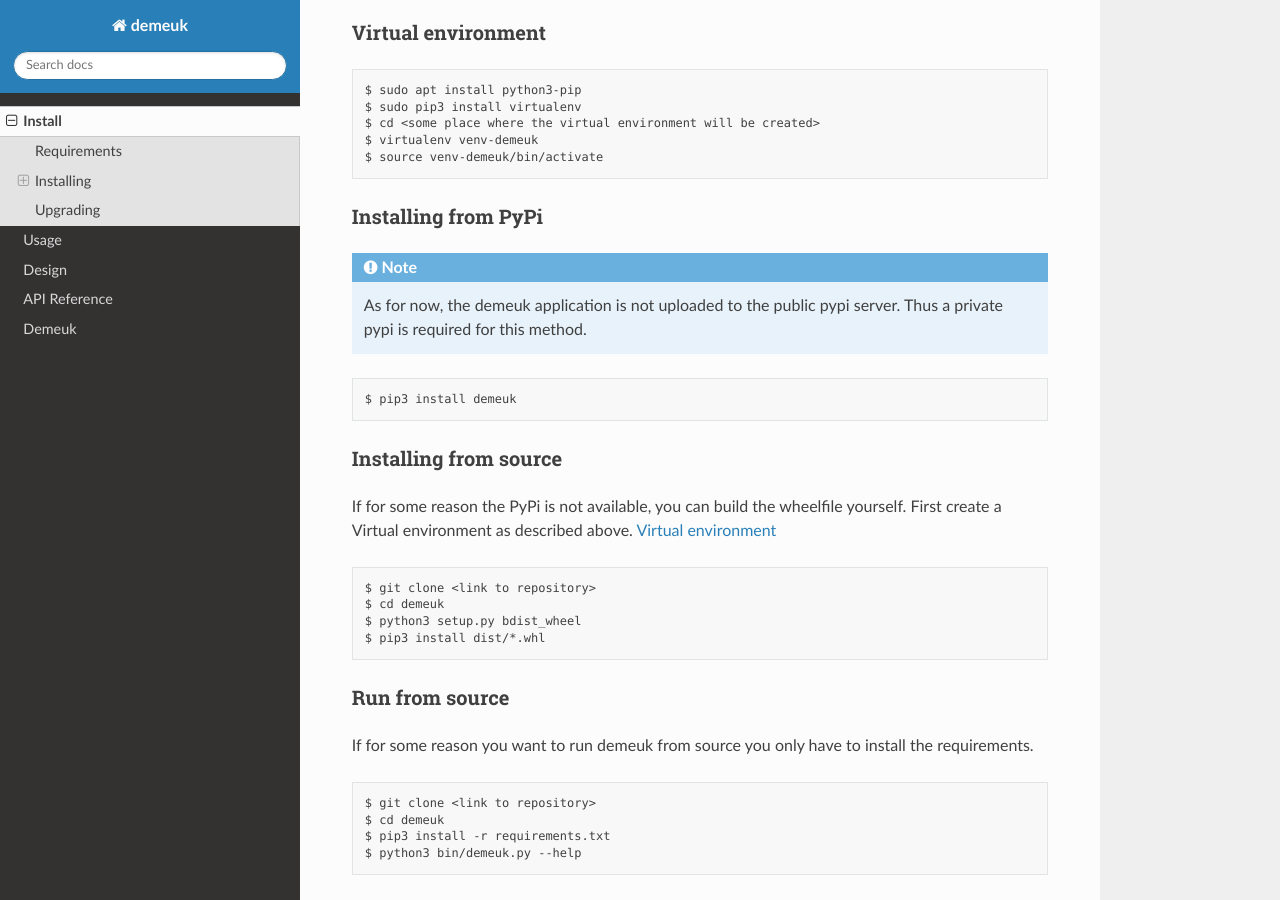
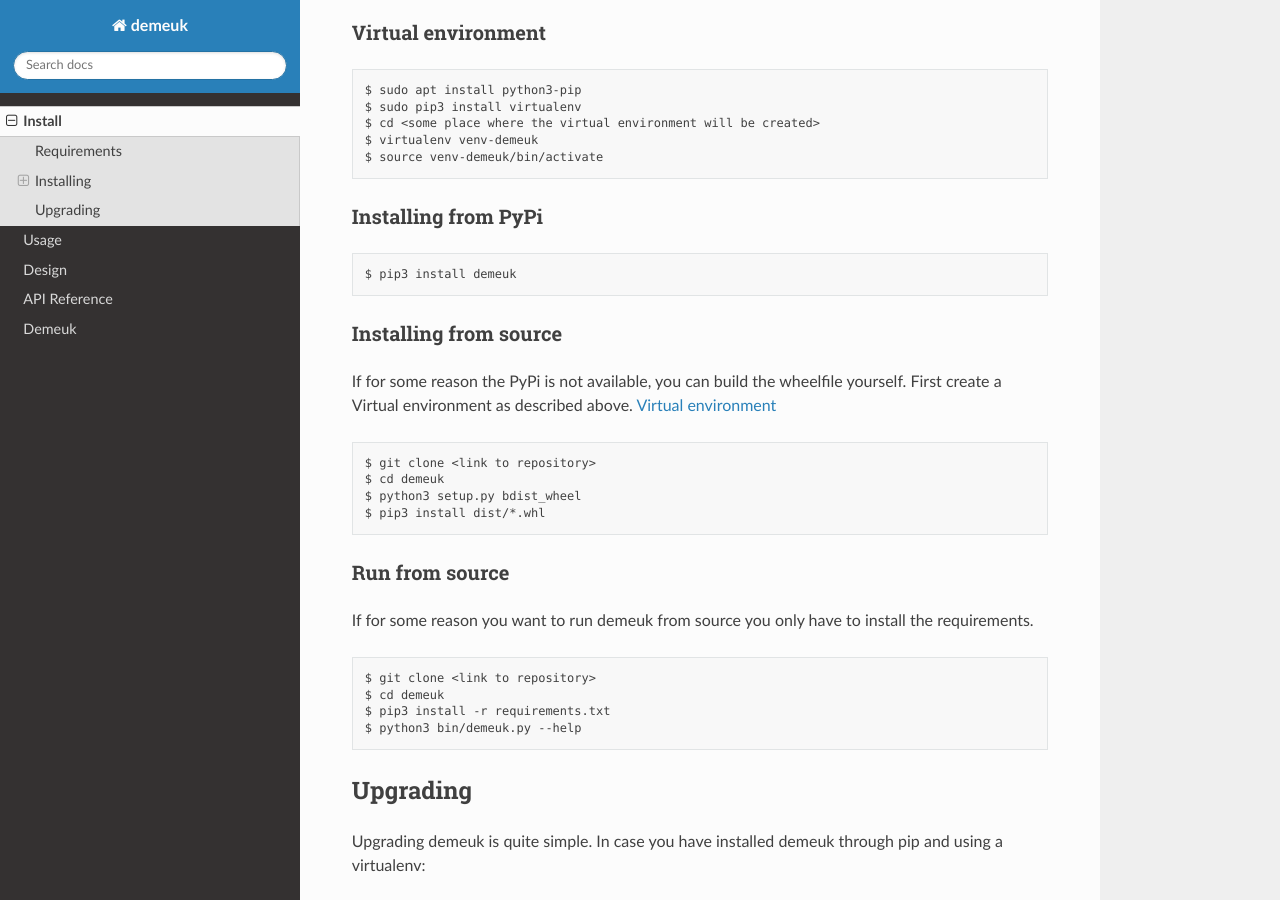
Before and after one commit to NetherlandsForensicInstitute/demeuk, a Sphinx documentation site: the page built from docs/install.rst, in a window 1280 px wide and 900 px high, scrolled down 565 px. Built offline with Sphinx 7.4.7 and the Read the Docs theme 2.0.0, drawn with Linux system fonts in a browser that asks for light colours; the version number could not be read and is left out.

Commit message:
Update documentation

```diff
--- a/docs/install.rst
+++ b/docs/install.rst
@@ -33,8 +33,6 @@
 
 Installing from PyPi
 ~~~~~~~~~~~~~~~~~~~~
-.. note:: As for now, the demeuk application is not uploaded to the public
-    pypi server. Thus a private pypi is required for this method.
 
 .. code-block:: none
 
```
